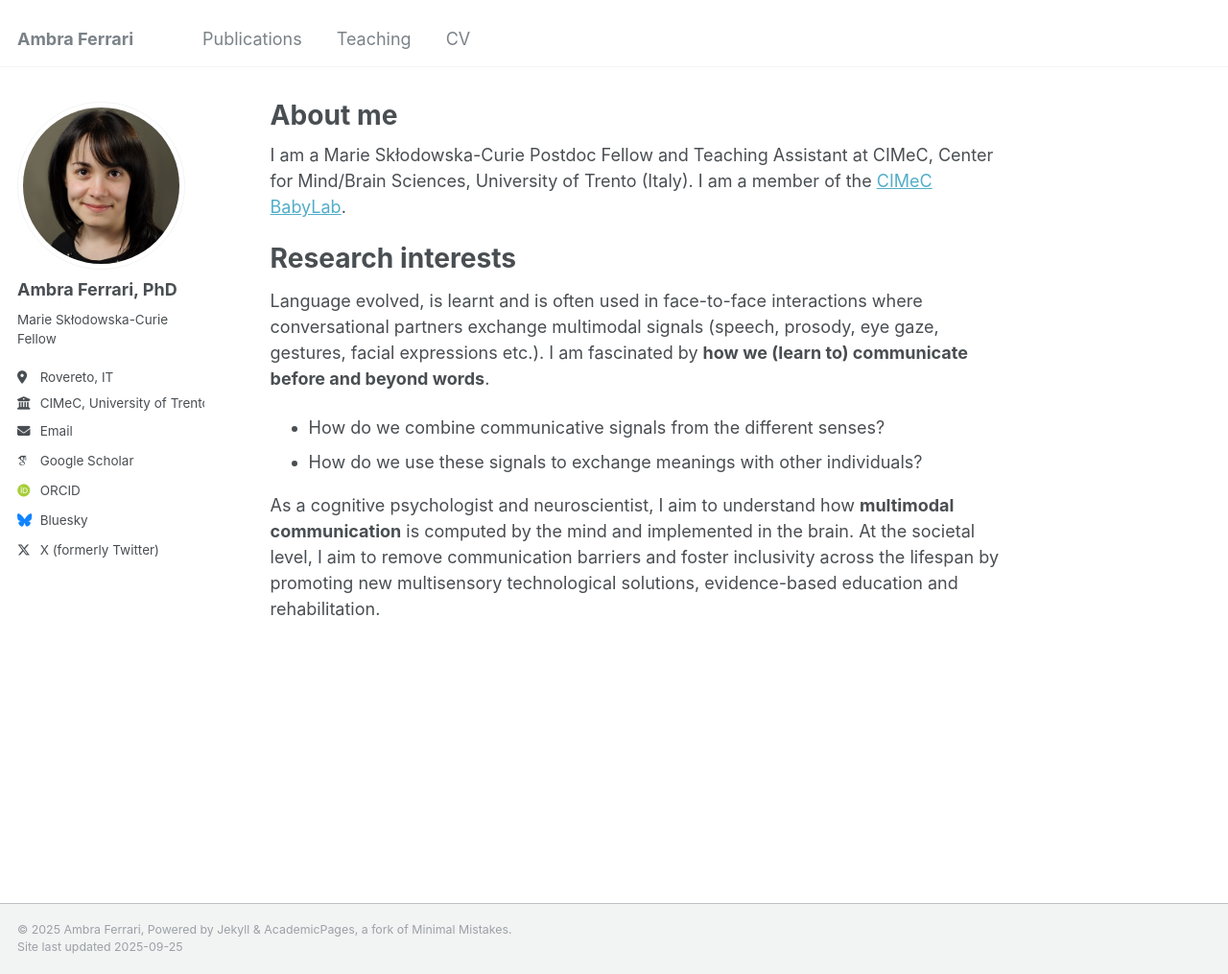
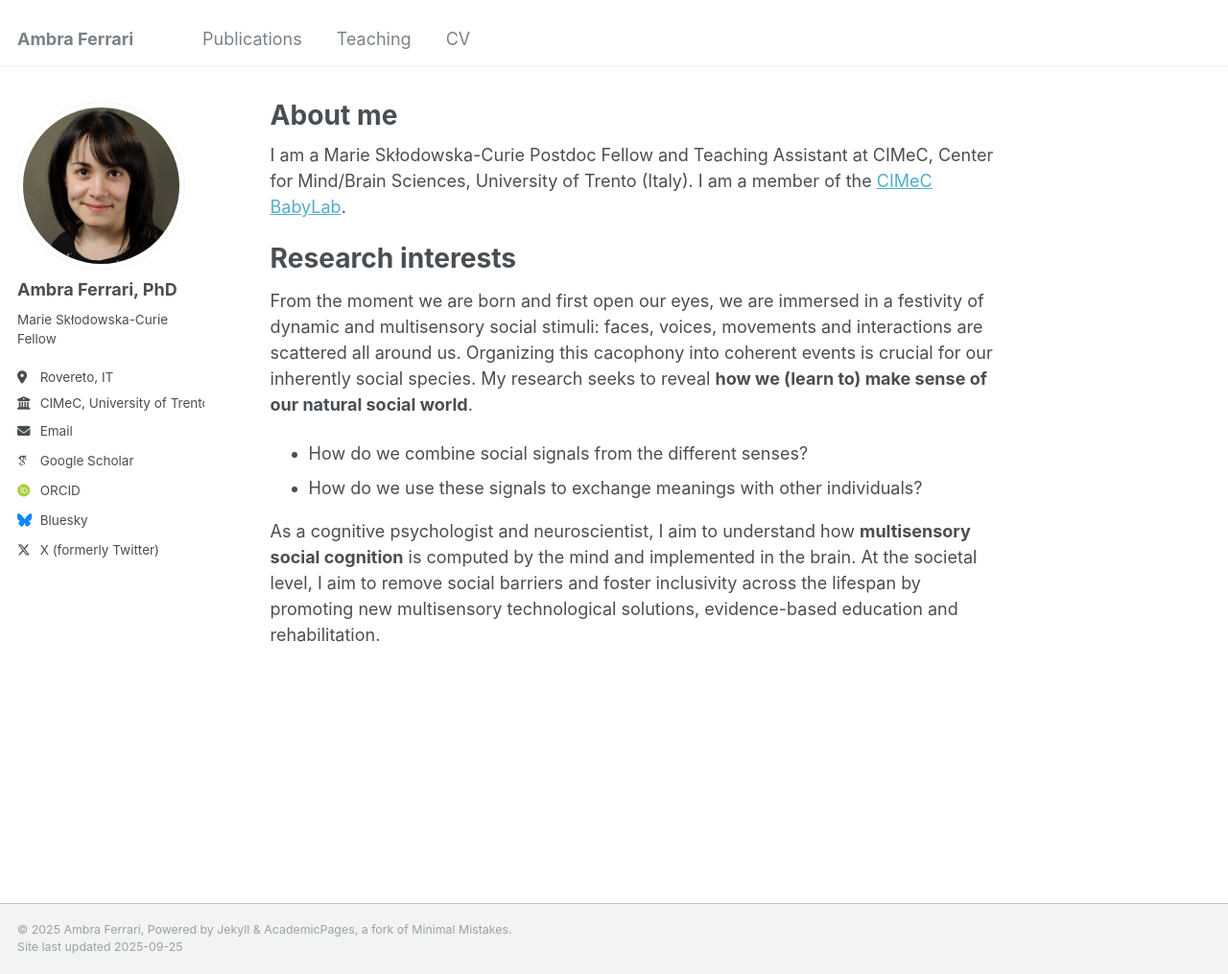
Before and after one commit to ambrafer/ambrafer.github.io, a Jekyll site: the page built from _pages/about.md, in a window 1280 px wide and 1015 px high. Shown: the whole window at 96% size. Built offline with Jekyll 4.4.1, drawn with Linux system fonts in a browser that asks for light colours; some web fonts are replaced.

Commit message:
Update about.md

```diff
--- a/_pages/about.md
+++ b/_pages/about.md
@@ -12,9 +12,9 @@ I am a member of the <a href="https://r1.unitn.it/babylab/en/" target="_blank">C
 
 Research interests
 ======
-Language evolved, is learnt and is often used in face-to-face interactions where conversational partners exchange multimodal signals (speech, prosody, eye gaze, gestures, facial expressions etc.). I am fascinated by **how we (learn to) communicate before and beyond words**.
+From the moment we are born and first open our eyes, we are immersed in a festivity of dynamic and multisensory social stimuli: faces, voices, movements and interactions are scattered all around us. Organizing this cacophony into coherent events is crucial for our inherently social species. My research seeks to reveal **how we (learn to) make sense of our natural social world**.
 
-* How do we combine communicative signals from the different senses?
+* How do we combine social signals from the different senses?
 * How do we use these signals to exchange meanings with other individuals?
 
-As a cognitive psychologist and neuroscientist, I aim to understand how **multimodal communication** is computed by the mind and implemented in the brain. At the societal level, I aim to remove communication barriers and foster inclusivity across the lifespan by promoting new multisensory technological solutions, evidence-based education and rehabilitation.
+As a cognitive psychologist and neuroscientist, I aim to understand how **multisensory social cognition** is computed by the mind and implemented in the brain. At the societal level, I aim to remove social barriers and foster inclusivity across the lifespan by promoting new multisensory technological solutions, evidence-based education and rehabilitation.
```
